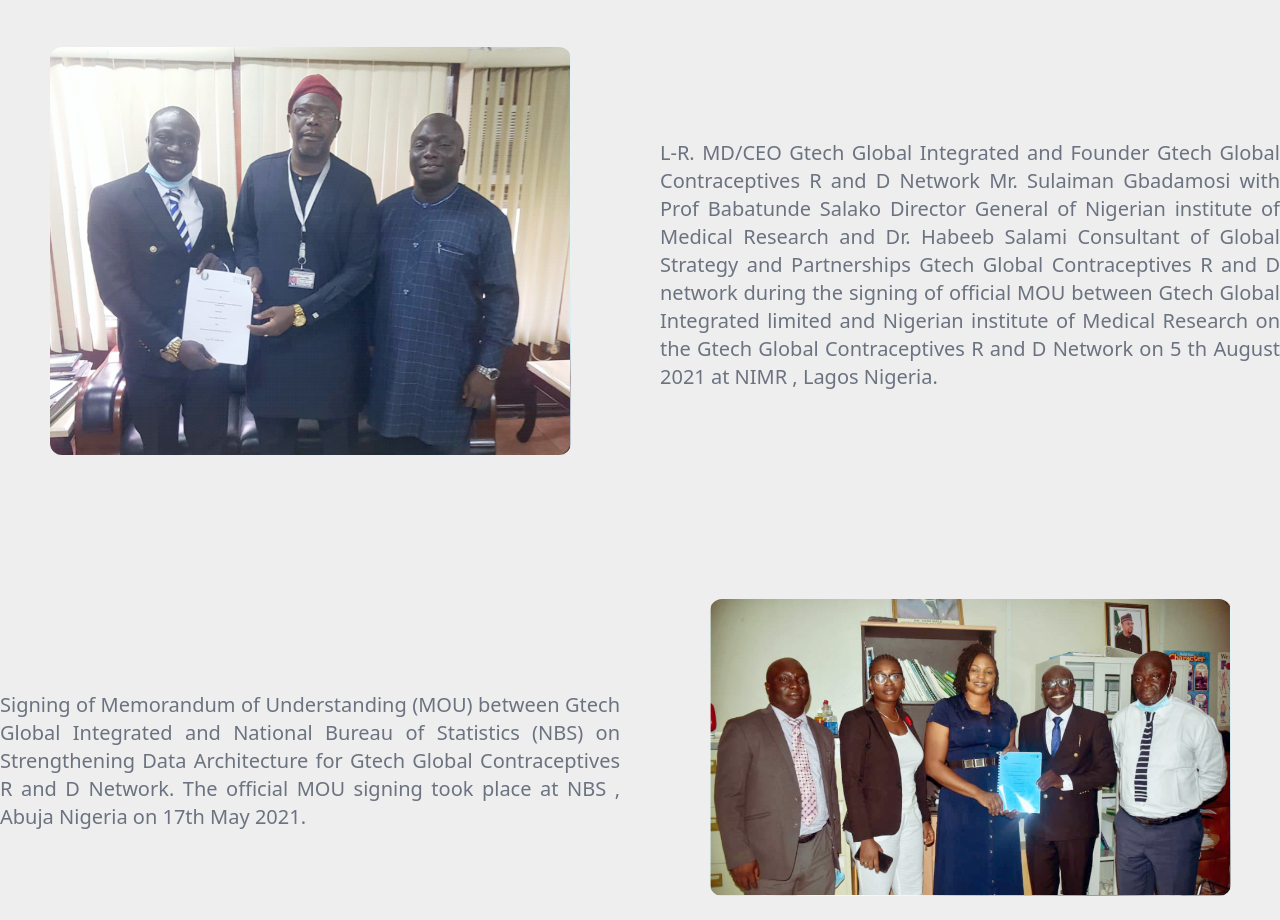
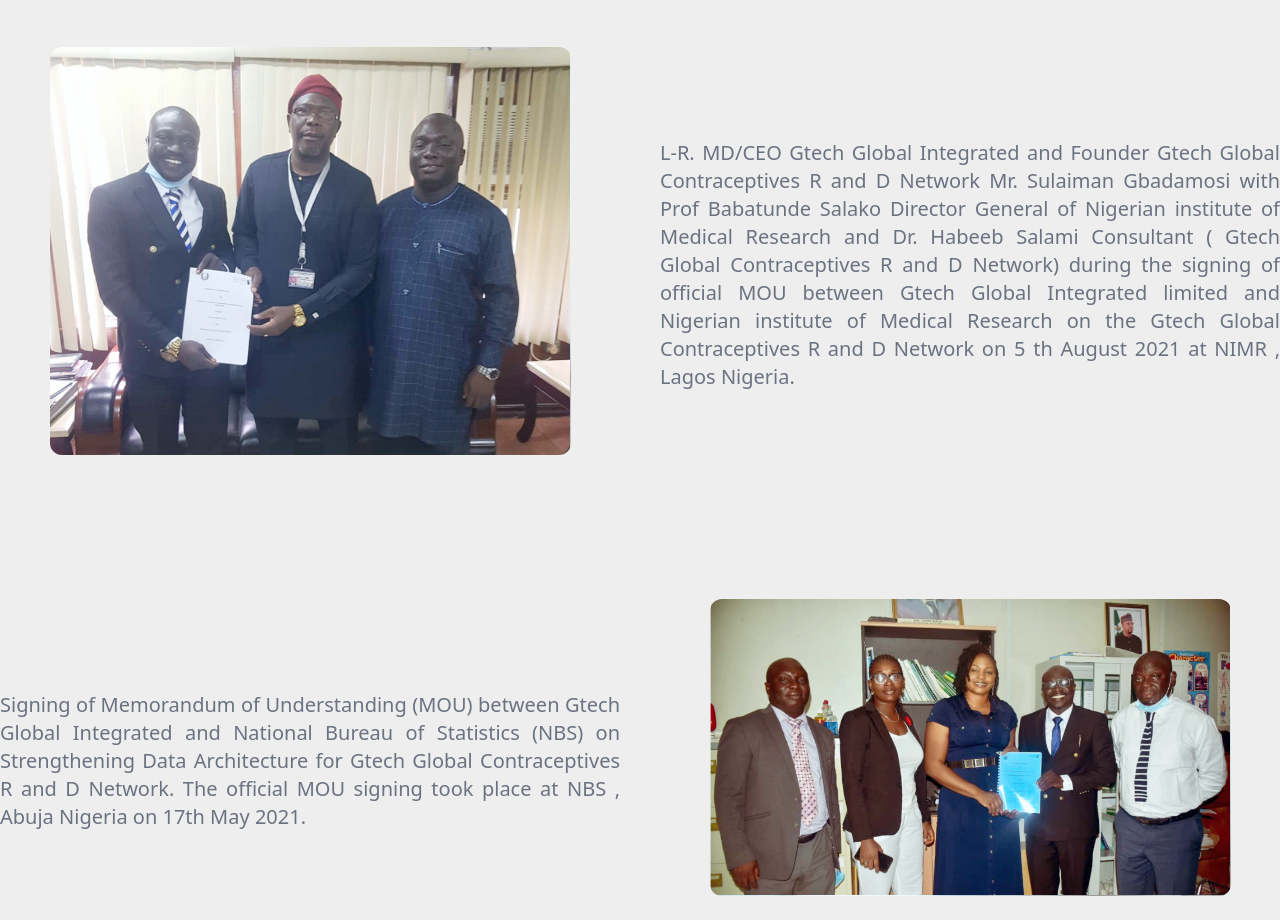
Before and after one commit to lasbrey/gtechreact, a React (Create React App) app: page / in a window 1280 px wide. Shown: the part 2280-3200 px from the top of the page. Built offline with nearby package versions, Linux system fonts and the light colour scheme.

Commit message:
confused employee fix

```diff
--- a/src/components/home/data.js
+++ b/src/components/home/data.js
@@ -14,7 +14,7 @@
 };
 const eventOne = {
   // title: "Aim of Gtech Global R and D Network",
-  desc: "L-R. MD/CEO Gtech Global Integrated and Founder Gtech Global Contraceptives R and D Network Mr. Sulaiman Gbadamosi with Prof Babatunde Salako Director General of Nigerian institute of Medical Research and Dr. Habeeb Salami Consultant of Global Strategy and Partnerships Gtech Global Contraceptives R and D network during the signing of official MOU between Gtech Global Integrated limited and Nigerian institute of Medical Research on the Gtech Global Contraceptives R and D Network on 5 th August 2021 at NIMR , Lagos Nigeria.",
+  desc: "L-R. MD/CEO Gtech Global Integrated and Founder Gtech Global Contraceptives R and D Network Mr. Sulaiman Gbadamosi with Prof Babatunde Salako Director General of Nigerian institute of Medical Research and Dr. Habeeb Salami Consultant ( Gtech Global Contraceptives R and D Network) during the signing of official MOU between Gtech Global Integrated limited and Nigerian institute of Medical Research on the Gtech Global Contraceptives R and D Network on 5 th August 2021 at NIMR , Lagos Nigeria.",
   image: stakeOneImg,
 };
 const eventTwo = {
```
